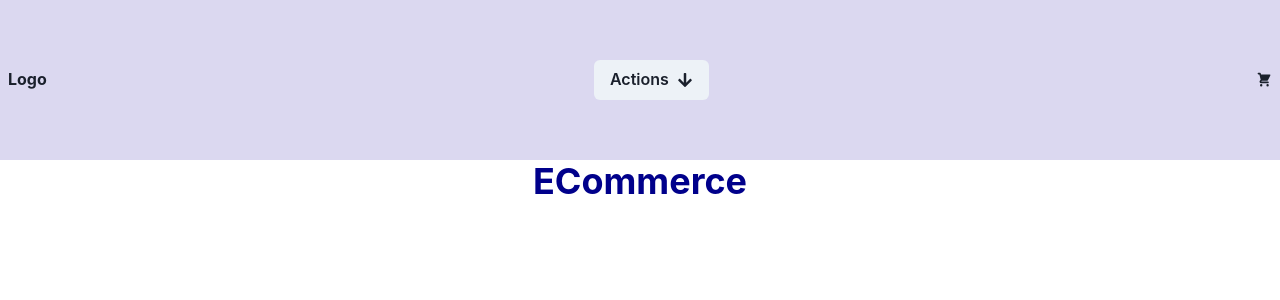
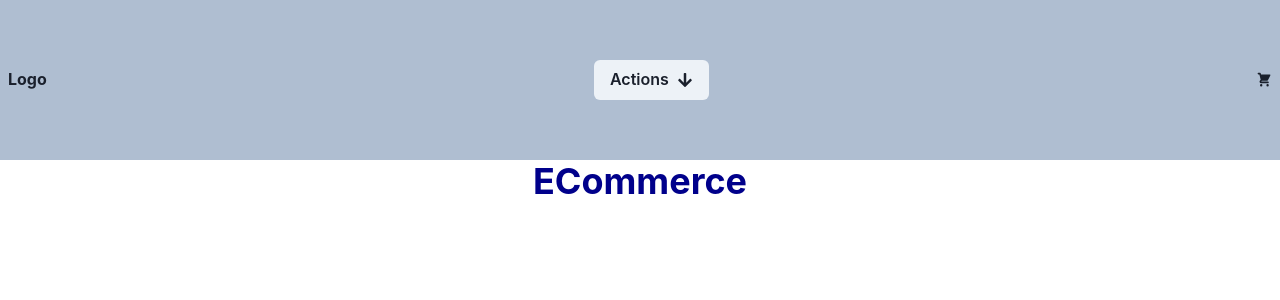
Before and after one commit to PHBCL/CODERHOUSE_REACTJS, a React (Vite) app: page / in a window 1280 px wide. Shown: the top 300 px of the page. Built offline with nearby package versions, Linux system fonts and the light colour scheme.

Commit message:
add custom theme

```diff
--- a/src/App.jsx
+++ b/src/App.jsx
@@ -1,11 +1,25 @@
-import { ChakraProvider } from '@chakra-ui/react'
+import { ChakraProvider, extendTheme } from '@chakra-ui/react'
 import NavBar from './components/NavBar/NavBar'
 import ItemListContainer from './components/ItemListContainer/ItemListContainer'
+
+const theme = extendTheme({
+  colors: {
+    general_color: {
+      skyblue: "#56CBF9",
+      mayablue: "#7FBEEB",
+      powderblue: "#AFBED1",
+      fairytail: "#EAC5D8",
+      lavender: "#DBD8F0",
+      white: "#FFFFFF",
+      black:"#000000"
+    },
+  },
+})
 
 
 function App() {
   return (
-    <ChakraProvider>
+    <ChakraProvider theme={theme}>
        <NavBar />
        <ItemListContainer titulo="ECommerce" />
     </ChakraProvider>
--- a/src/components/NavBar/NavBar.jsx
+++ b/src/components/NavBar/NavBar.jsx
@@ -13,7 +13,7 @@ import { FaArrowDown } from "react-icons/fa";
 
 const NavBar = () => {
   return (
-    <Flex height={'20vh'} width={'100%'} justify={'space-between'} align={'center'} backgroundColor={'#DBD8F0'}>
+    <Flex height={'20vh'} width={'100%'} justify={'space-between'} align={'center'} backgroundColor={'general_color.powderblue'}>
       <Heading fontSize={'1x'} margin={2}>Logo</Heading>
       <Menu>
         <MenuButton as={Button} rightIcon={<FaArrowDown />}>
```
